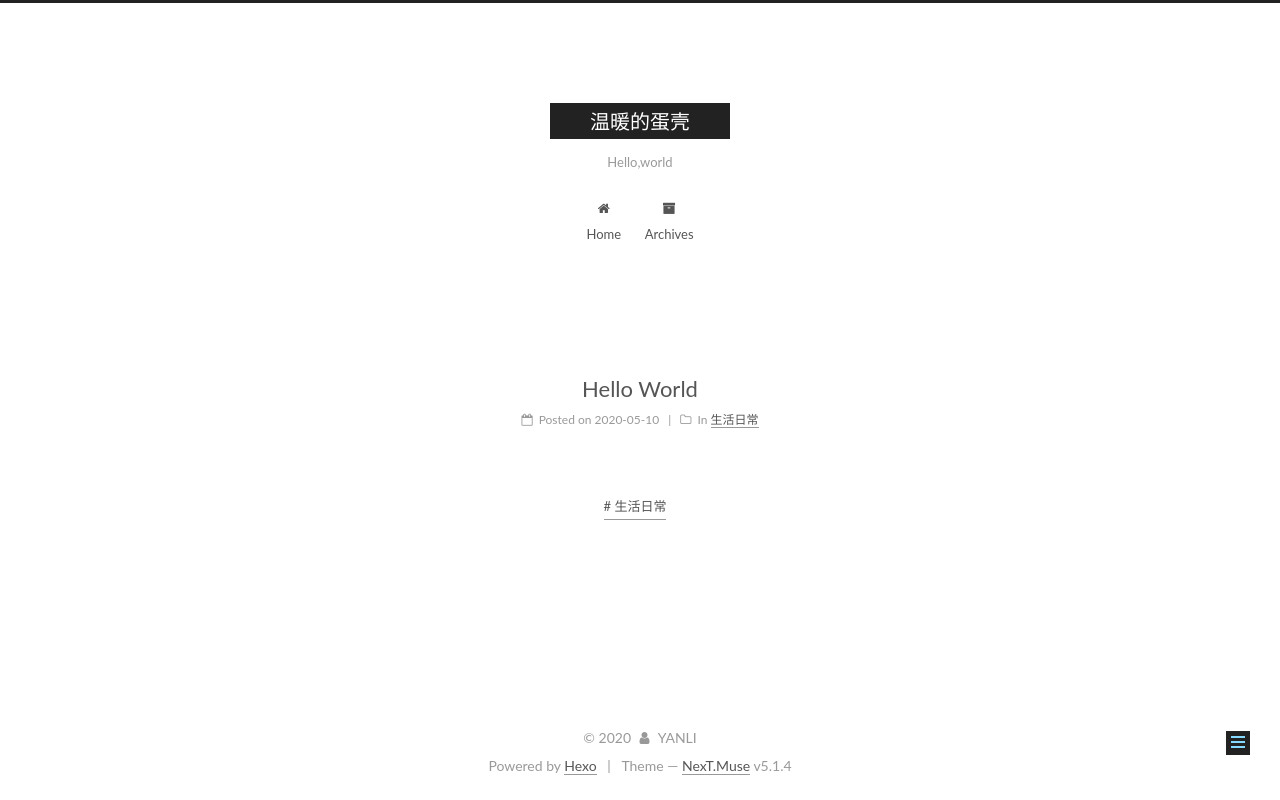
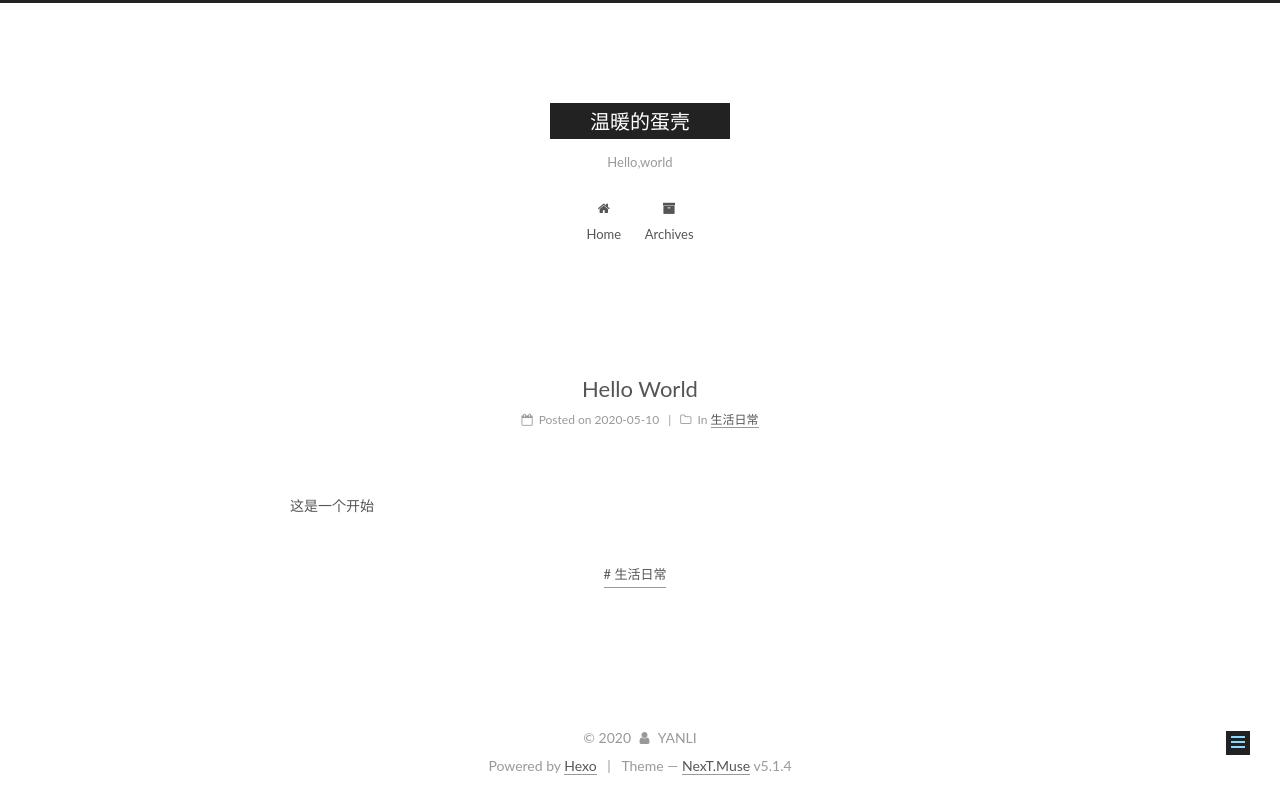
Before and after one commit to DennisLiYan/DennisLiYan.github.io, a plain HTML site: page 2020/05/10/Hello-World/index.html in a window 1280 px wide. Drawn offline with Linux system fonts and the light colour scheme.

Commit message:
Site updated: 2020-05-10 15:49:08

```diff
--- a/2020/05/10/Hello-World/index.html
+++ b/2020/05/10/Hello-World/index.html
@@ -79,15 +79,15 @@
 
 
 
-<meta name="description" content="记录平凡的每一天">
+<meta name="description" content="这是一个开始">
 <meta property="og:type" content="article">
 <meta property="og:title" content="Hello World">
 <meta property="og:url" content="http://yoursite.com/2020/05/10/Hello-World/index.html">
 <meta property="og:site_name" content="温暖的蛋壳">
-<meta property="og:description" content="记录平凡的每一天">
+<meta property="og:description" content="这是一个开始">
 <meta property="og:locale" content="en_US">
 <meta property="article:published_time" content="2020-05-10T04:27:04.000Z">
-<meta property="article:modified_time" content="2020-05-10T04:28:23.354Z">
+<meta property="article:modified_time" content="2020-05-10T07:48:47.503Z">
 <meta property="article:author" content="YANLI">
 <meta property="article:tag" content="生活日常">
 <meta name="twitter:card" content="summary">
@@ -322,6 +322,7 @@
 
 
 
+        <p>这是一个开始</p>
 
 
     </div>
```
Also changed, not shown: index.html (+1 -0 lines).
